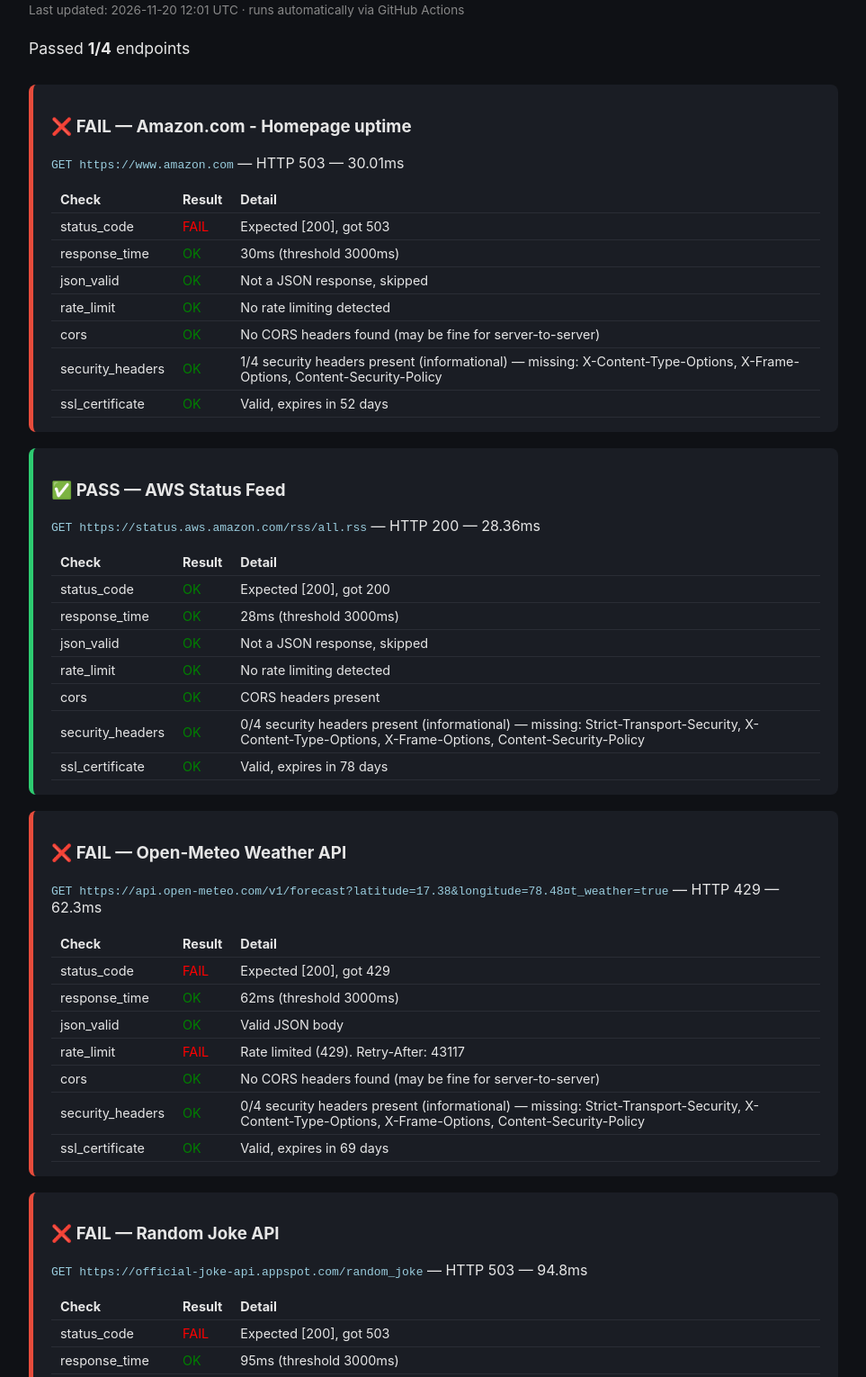
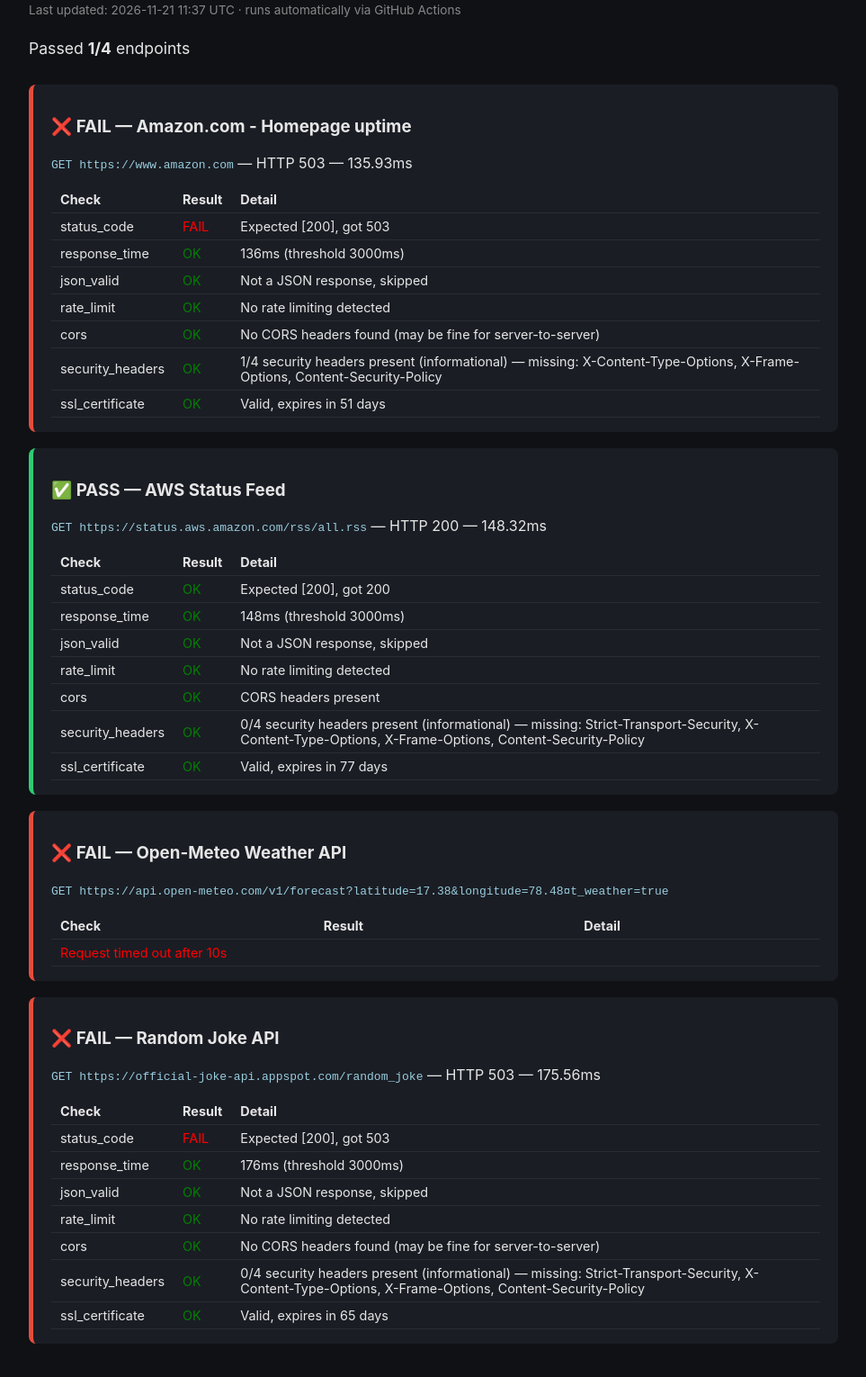
Before and after one commit to sampath1747/api-toolkit, a plain HTML site: page docs/index.html in a window 1280 px wide. Shown: the part 107-1637 px from the top of the page at 90% size, without its empty margins (158-1121 px from the left). Drawn offline with Linux system fonts and the light colour scheme.

Commit message:
Update live dashboard [skip ci]

```diff
--- a/docs/index.html
+++ b/docs/index.html
@@ -24,46 +24,46 @@
     <h1>REST API Diagnostic Report</h1>
     <a href="https://github.com/sampath1747/api-toolkit" target="_blank">View source on GitHub &rarr;</a>
   </div>
-  <div class="timestamp">Last updated: 2026-11-20 12:01 UTC &middot; runs automatically via GitHub Actions</div>
+  <div class="timestamp">Last updated: 2026-11-21 11:37 UTC &middot; runs automatically via GitHub Actions</div>
   <div class="summary">Passed <strong>1/4</strong> endpoints</div>
 
         <div class="endpoint fail">
           <h3>❌ FAIL — Amazon.com - Homepage uptime</h3>
           <p><code>GET https://www.amazon.com</code>
-             — HTTP 503 — 30.01ms</p>
+             — HTTP 503 — 135.93ms</p>
           <table>
             <tr><th>Check</th><th>Result</th><th>Detail</th></tr>
-            <tr><td>status_code</td><td style='color:red'>FAIL</td><td>Expected [200], got 503</td></tr><tr><td>response_time</td><td style='color:green'>OK</td><td>30ms (threshold 3000ms)</td></tr><tr><td>json_valid</td><td style='color:green'>OK</td><td>Not a JSON response, skipped</td></tr><tr><td>rate_limit</td><td style='color:green'>OK</td><td>No rate limiting detected</td></tr><tr><td>cors</td><td style='color:green'>OK</td><td>No CORS headers found (may be fine for server-to-server)</td></tr><tr><td>security_headers</td><td style='color:green'>OK</td><td>1/4 security headers present (informational) — missing: X-Content-Type-Options, X-Frame-Options, Content-Security-Policy</td></tr><tr><td>ssl_certificate</td><td style='color:green'>OK</td><td>Valid, expires in 52 days</td></tr>
+            <tr><td>status_code</td><td style='color:red'>FAIL</td><td>Expected [200], got 503</td></tr><tr><td>response_time</td><td style='color:green'>OK</td><td>136ms (threshold 3000ms)</td></tr><tr><td>json_valid</td><td style='color:green'>OK</td><td>Not a JSON response, skipped</td></tr><tr><td>rate_limit</td><td style='color:green'>OK</td><td>No rate limiting detected</td></tr><tr><td>cors</td><td style='color:green'>OK</td><td>No CORS headers found (may be fine for server-to-server)</td></tr><tr><td>security_headers</td><td style='color:green'>OK</td><td>1/4 security headers present (informational) — missing: X-Content-Type-Options, X-Frame-Options, Content-Security-Policy</td></tr><tr><td>ssl_certificate</td><td style='color:green'>OK</td><td>Valid, expires in 51 days</td></tr>
           </table>
         </div>
 
         <div class="endpoint pass">
           <h3>✅ PASS — AWS Status Feed</h3>
           <p><code>GET https://status.aws.amazon.com/rss/all.rss</code>
-             — HTTP 200 — 28.36ms</p>
+             — HTTP 200 — 148.32ms</p>
           <table>
             <tr><th>Check</th><th>Result</th><th>Detail</th></tr>
-            <tr><td>status_code</td><td style='color:green'>OK</td><td>Expected [200], got 200</td></tr><tr><td>response_time</td><td style='color:green'>OK</td><td>28ms (threshold 3000ms)</td></tr><tr><td>json_valid</td><td style='color:green'>OK</td><td>Not a JSON response, skipped</td></tr><tr><td>rate_limit</td><td style='color:green'>OK</td><td>No rate limiting detected</td></tr><tr><td>cors</td><td style='color:green'>OK</td><td>CORS headers present</td></tr><tr><td>security_headers</td><td style='color:green'>OK</td><td>0/4 security headers present (informational) — missing: Strict-Transport-Security, X-Content-Type-Options, X-Frame-Options, Content-Security-Policy</td></tr><tr><td>ssl_certificate</td><td style='color:green'>OK</td><td>Valid, expires in 78 days</td></tr>
+            <tr><td>status_code</td><td style='color:green'>OK</td><td>Expected [200], got 200</td></tr><tr><td>response_time</td><td style='color:green'>OK</td><td>148ms (threshold 3000ms)</td></tr><tr><td>json_valid</td><td style='color:green'>OK</td><td>Not a JSON response, skipped</td></tr><tr><td>rate_limit</td><td style='color:green'>OK</td><td>No rate limiting detected</td></tr><tr><td>cors</td><td style='color:green'>OK</td><td>CORS headers present</td></tr><tr><td>security_headers</td><td style='color:green'>OK</td><td>0/4 security headers present (informational) — missing: Strict-Transport-Security, X-Content-Type-Options, X-Frame-Options, Content-Security-Policy</td></tr><tr><td>ssl_certificate</td><td style='color:green'>OK</td><td>Valid, expires in 77 days</td></tr>
           </table>
         </div>
 
         <div class="endpoint fail">
           <h3>❌ FAIL — Open-Meteo Weather API</h3>
           <p><code>GET https://api.open-meteo.com/v1/forecast?latitude=17.38&longitude=78.48&current_weather=true</code>
-             — HTTP 429 — 62.3ms</p>
+             </p>
           <table>
             <tr><th>Check</th><th>Result</th><th>Detail</th></tr>
-            <tr><td>status_code</td><td style='color:red'>FAIL</td><td>Expected [200], got 429</td></tr><tr><td>response_time</td><td style='color:green'>OK</td><td>62ms (threshold 3000ms)</td></tr><tr><td>json_valid</td><td style='color:green'>OK</td><td>Valid JSON body</td></tr><tr><td>rate_limit</td><td style='color:red'>FAIL</td><td>Rate limited (429). Retry-After: 43117</td></tr><tr><td>cors</td><td style='color:green'>OK</td><td>No CORS headers found (may be fine for server-to-server)</td></tr><tr><td>security_headers</td><td style='color:green'>OK</td><td>0/4 security headers present (informational) — missing: Strict-Transport-Security, X-Content-Type-Options, X-Frame-Options, Content-Security-Policy</td></tr><tr><td>ssl_certificate</td><td style='color:green'>OK</td><td>Valid, expires in 69 days</td></tr>
+            <tr><td colspan='3' style='color:red'>Request timed out after 10s</td></tr>
           </table>
         </div>
 
         <div class="endpoint fail">
           <h3>❌ FAIL — Random Joke API</h3>
           <p><code>GET https://official-joke-api.appspot.com/random_joke</code>
-             — HTTP 503 — 94.8ms</p>
+             — HTTP 503 — 175.56ms</p>
           <table>
             <tr><th>Check</th><th>Result</th><th>Detail</th></tr>
-            <tr><td>status_code</td><td style='color:red'>FAIL</td><td>Expected [200], got 503</td></tr><tr><td>response_time</td><td style='color:green'>OK</td><td>95ms (threshold 3000ms)</td></tr><tr><td>json_valid</td><td style='color:green'>OK</td><td>Not a JSON response, skipped</td></tr><tr><td>rate_limit</td><td style='color:green'>OK</td><td>No rate limiting detected</td></tr><tr><td>cors</td><td style='color:green'>OK</td><td>No CORS headers found (may be fine for server-to-server)</td></tr><tr><td>security_headers</td><td style='color:green'>OK</td><td>0/4 security headers present (informational) — missing: Strict-Transport-Security, X-Content-Type-Options, X-Frame-Options, Content-Security-Policy</td></tr><tr><td>ssl_certificate</td><td style='color:green'>OK</td><td>Valid, expires in 66 days</td></tr>
+            <tr><td>status_code</td><td style='color:red'>FAIL</td><td>Expected [200], got 503</td></tr><tr><td>response_time</td><td style='color:green'>OK</td><td>176ms (threshold 3000ms)</td></tr><tr><td>json_valid</td><td style='color:green'>OK</td><td>Not a JSON response, skipped</td></tr><tr><td>rate_limit</td><td style='color:green'>OK</td><td>No rate limiting detected</td></tr><tr><td>cors</td><td style='color:green'>OK</td><td>No CORS headers found (may be fine for server-to-server)</td></tr><tr><td>security_headers</td><td style='color:green'>OK</td><td>0/4 security headers present (informational) — missing: Strict-Transport-Security, X-Content-Type-Options, X-Frame-Options, Content-Security-Policy</td></tr><tr><td>ssl_certificate</td><td style='color:green'>OK</td><td>Valid, expires in 65 days</td></tr>
           </table>
         </div>
 
```
